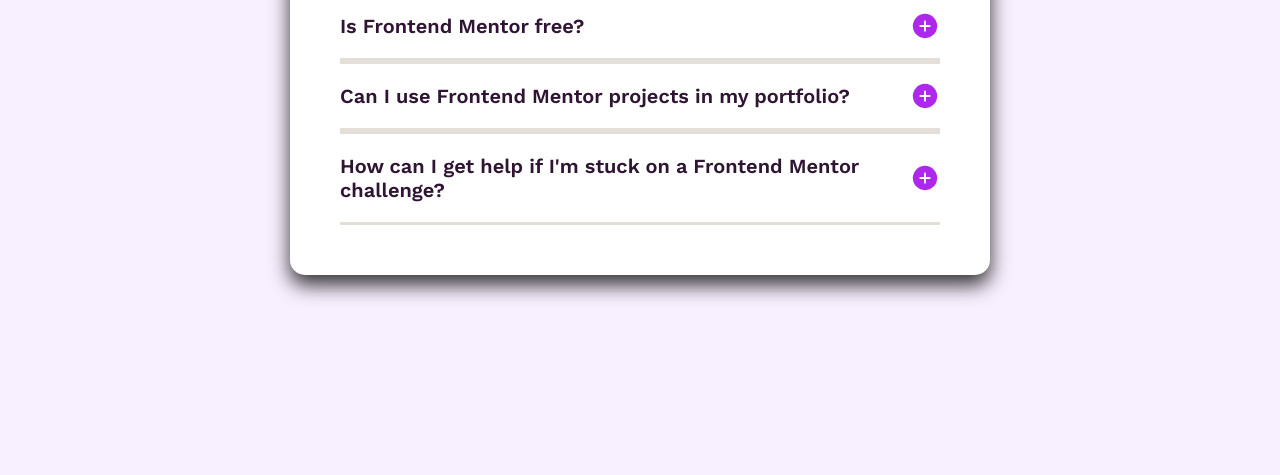
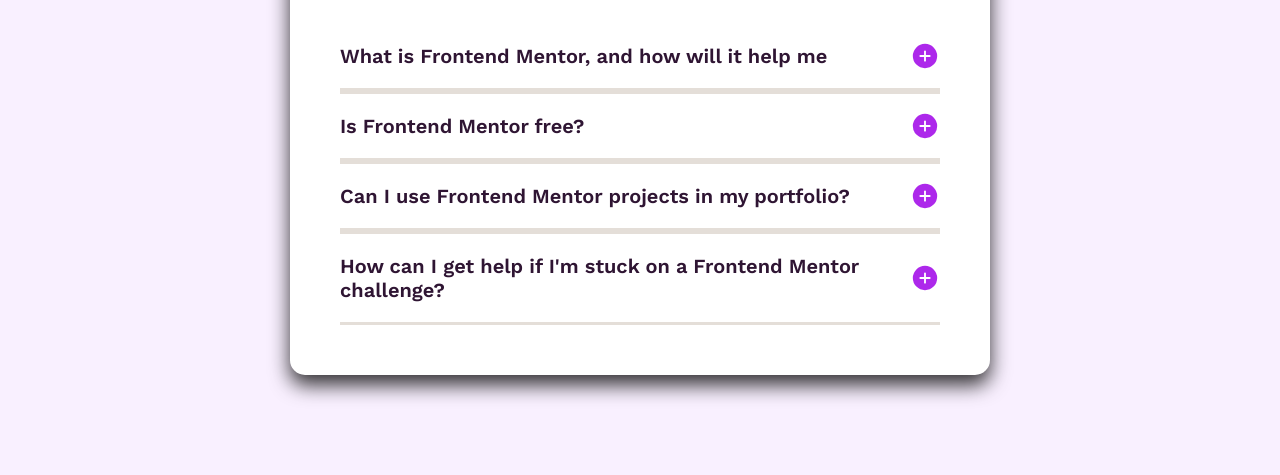
Before and after one commit to dattuannguyen/faqs-accordion, a plain HTML site: page index.html in a window 1280 px wide. Shown: the part 377-852 px from the top of the page. Before the commit the page ends 800 px from the top, so only its background shows below. Drawn offline with Linux system fonts and the light colour scheme.

Commit message:
clean the code

```diff
--- a/style.css
+++ b/style.css
@@ -28,7 +28,7 @@
     box-shadow: 0 10px 20px rgba(0, 0, 0, 0.8);
     padding: 50px;
     max-width: 600px;
-    margin-top: 100px;
+    margin-top: 200px;
     margin-bottom: 100px;
 }
 
@@ -65,7 +65,6 @@
 .answer{
     max-height: 0;
     color: hsl(292, 16%, 49%);
-    /*border-top-style: solid ;*/
     border-bottom-style: solid;
     border-color: hsl(30, 18%, 87%);
     overflow: hidden;
```
Also changed, not shown: script.js (+0 -17 lines).
